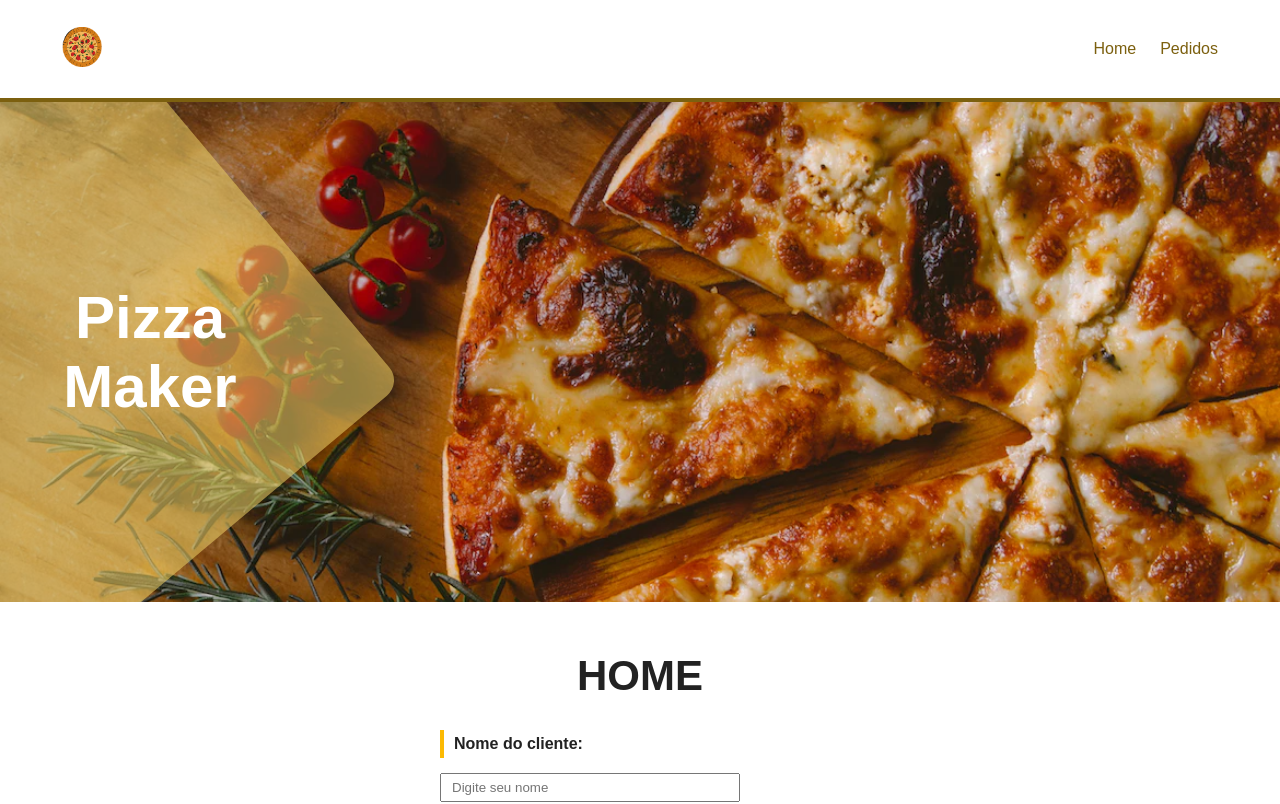
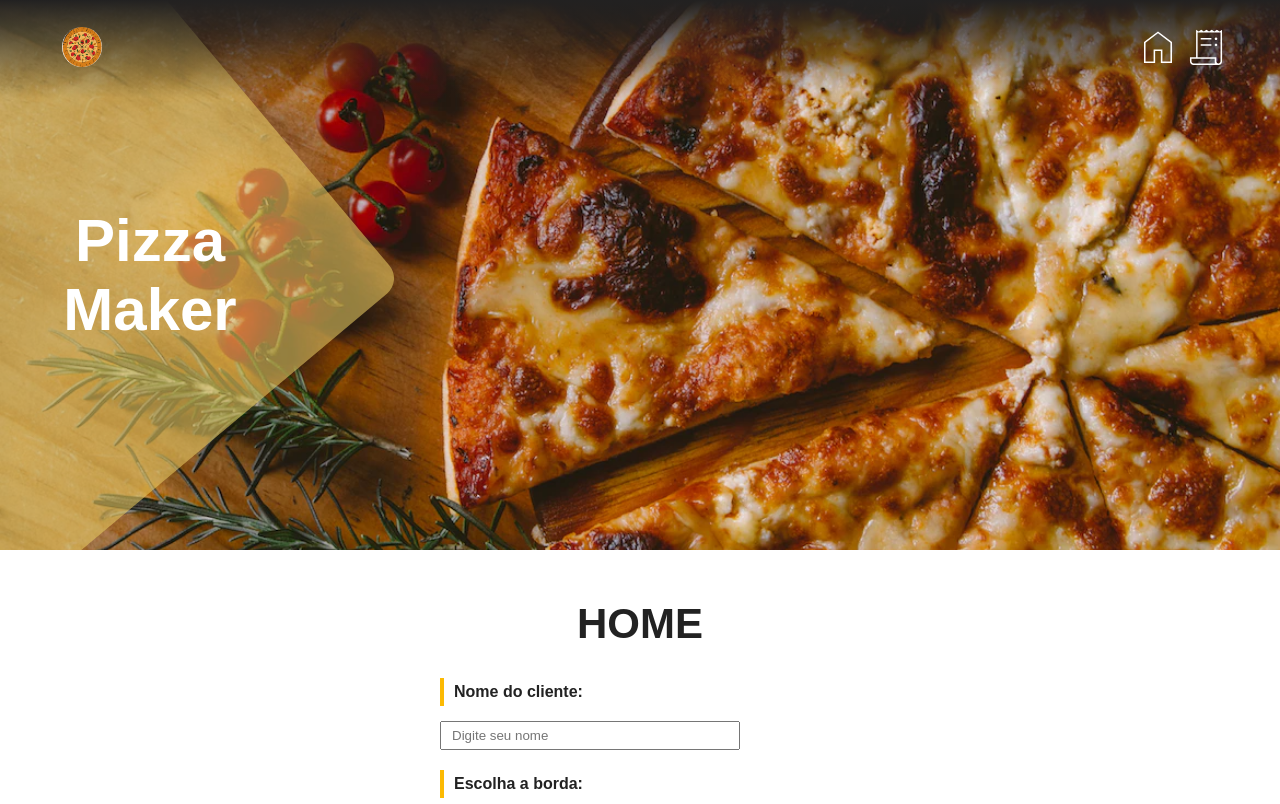
Before and after one commit to luyaneluiz/DeliveryVueJs, a Vue app: page / in a window 1280 px wide. Shown: the top 804 px of the page. Built offline with nearby package versions, Linux system fonts and the light colour scheme; data requests are answered from the project's data file.

Commit message:
ajuste do menu no banner

```diff
--- a/src/components/Banner.vue
+++ b/src/components/Banner.vue
@@ -19,7 +19,7 @@ export default {
   background-position: center;
   background-size: cover;
   background-repeat: no-repeat;
-  height: 500px;
+  height: 550px;
   display: flex;
   overflow: hidden;
   position: relative;
--- a/src/components/Navbar.vue
+++ b/src/components/Navbar.vue
@@ -4,8 +4,22 @@
       <img :src="logo" :alt="alt" id="logo" />
     </router-link>
     <div>
-      <router-link to="/">Home</router-link>
-      <router-link to="/pedidos">Pedidos</router-link>
+      <router-link to="/">
+        <svg xmlns="http://www.w3.org/2000/svg" height="48" width="48">
+          <path
+            fill="#fff"
+            d="M11.55 38.45h8.05v-12h8.8v12h8.05v-18.7L24 10.35l-12.45 9.4ZM10 40V19L24 8.4 38 19v21H26.85V28h-5.7v12Zm14-15.6Z"
+          />
+        </svg>
+      </router-link>
+      <router-link to="/pedidos">
+        <svg xmlns="http://www.w3.org/2000/svg" height="48" width="48">
+          <path
+            fill="#fff"
+            d="M11.6 42q-1.55 0-2.6-1.075T7.95 38.35v-4.1h6.15V6.75l2.5 1.8 2.65-1.8 2.6 1.8 2.6-1.8 2.6 1.8 2.65-1.8 2.6 1.8 2.6-1.8 2.65 1.8 2.5-1.8v31.6q0 1.5-1.05 2.575Q37.95 42 36.4 42Zm24.8-1.55q.9 0 1.525-.6.625-.6.625-1.5V9.55H15.6v24.7h18.7v4.1q0 .9.6 1.5t1.5.6ZM18.7 16.5v-1.55h10.7v1.55Zm0 6.35V21.3h10.7v1.55ZM34 17q-.5 0-.9-.375t-.4-.925q0-.5.4-.9t.9-.4q.5 0 .9.4t.4.9q0 .55-.4.925T34 17Zm0 6.25q-.5 0-.9-.4t-.4-.9q0-.55.4-.95.4-.4.9-.4t.9.4q.4.4.4.95 0 .5-.4.9t-.9.4Zm-22.45 17.2h21.2v-4.7H9.45v2.6q0 .9.625 1.5t1.475.6Zm-2.1 0v-4.7 4.7Z"
+          />
+        </svg>
+      </router-link>
     </div>
   </div>
 </template>
@@ -19,20 +33,23 @@ export default {
 
 <style scoped>
 #nav {
-  background-color: rgb(255, 255, 255);
-  border-bottom: 4px solid #7c600f;
+  position: absolute;
+  z-index: 2;
+  width: 100%;
   padding: 15px 50px;
   display: flex;
   justify-content: space-between;
   align-items: center;
+  background: linear-gradient(180deg, #222121, transparent);
 }
 
 #logo {
   width: 40px;
   height: 40px;
+  border-radius: 50%;
 }
 
-#nav a {
+#nav img {
   color: #7c600f;
   text-decoration: none;
   margin: 12px;
```
Also changed, not shown: src/assets/icons/home.svg (added), src/assets/icons/pedidos.svg (added).
